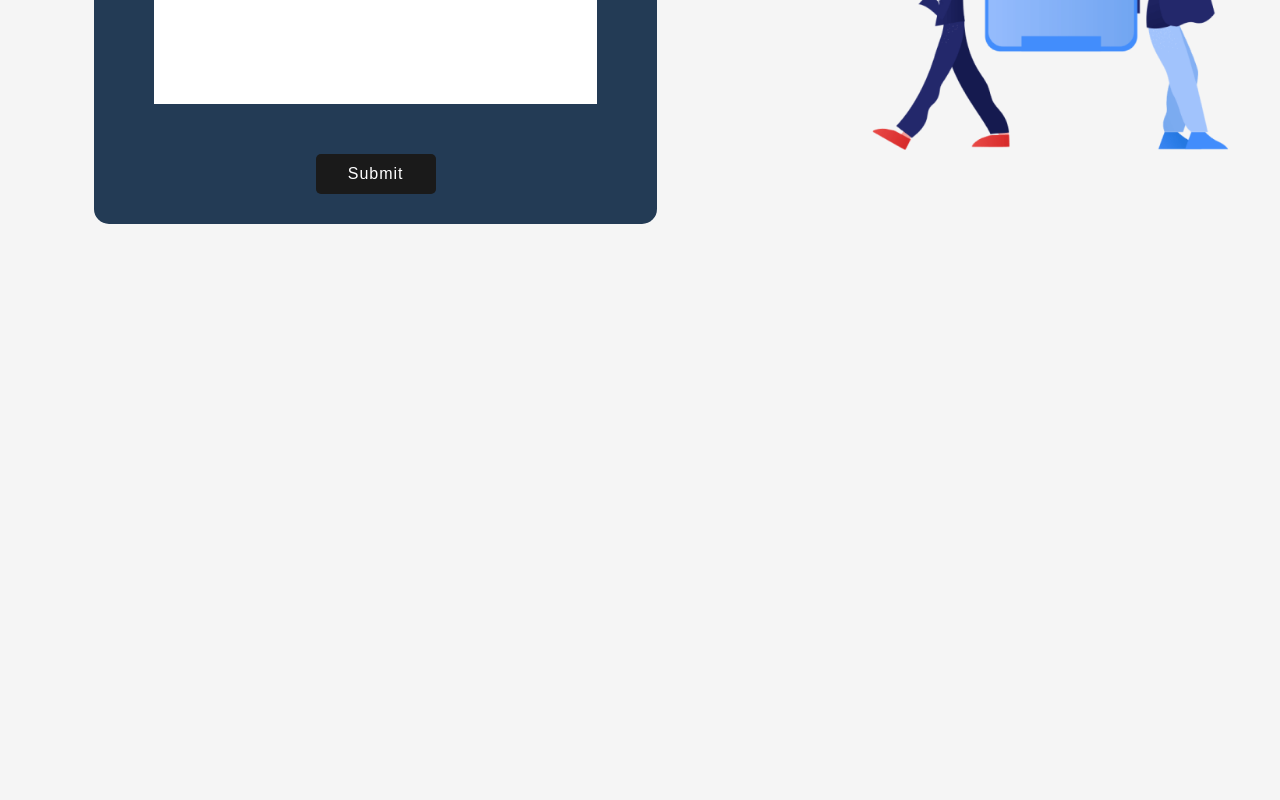
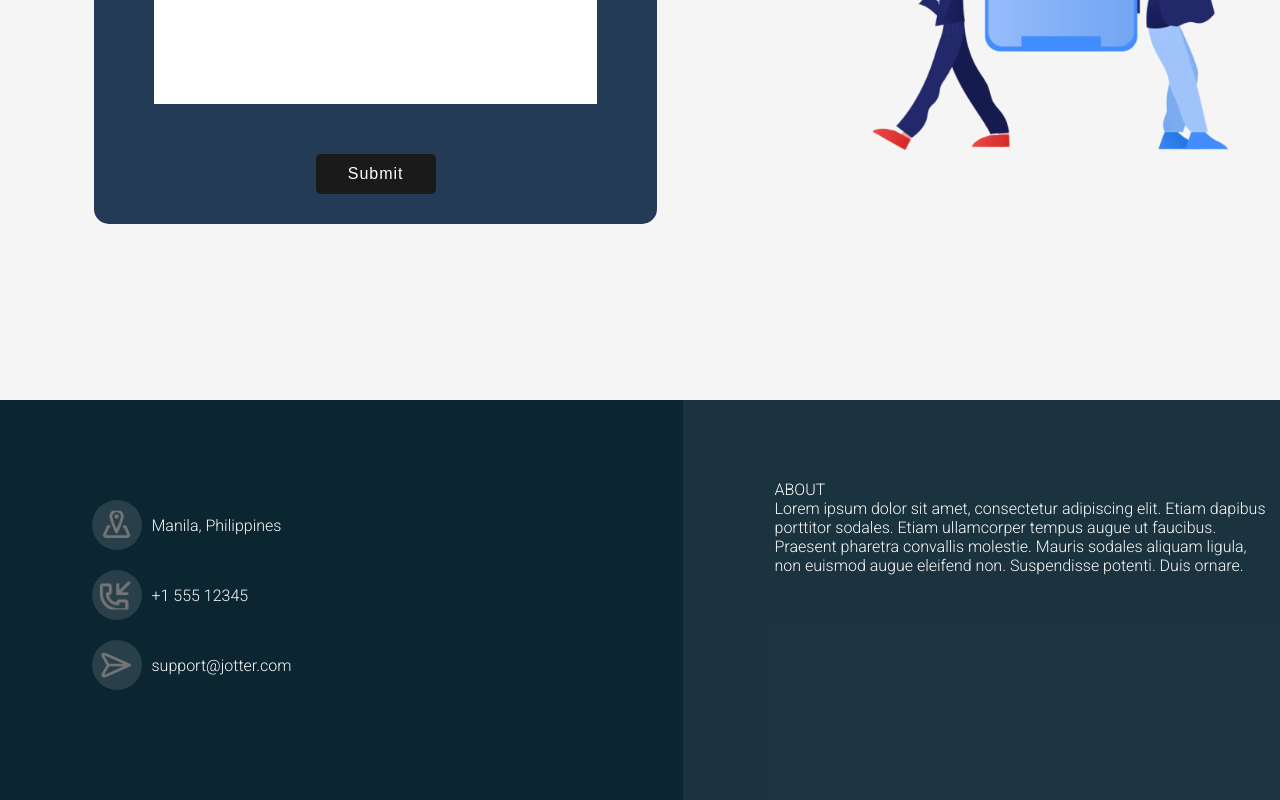
Before and after one commit to yssae/jotter, an Angular app: page / in a window 1280 px wide. Shown: the part 1667-2467 px from the top of the page. Before the commit the page ends 2067 px from the top, so only its background shows below. Built offline with nearby package versions, Linux system fonts and the light colour scheme; a web font is replaced by a local one.

Commit message:
JTR-15 footer

```diff
--- a/src/app/app.module.ts
+++ b/src/app/app.module.ts
@@ -13,6 +13,7 @@ import { NavbarComponent } from './home/navbar/navbar.component';
 import { GetStartedComponent } from './home/get-started/get-started.component';
 import { FeatureComponent } from './home/feature/feature.component';
 import { ContactUsComponent } from './home/contact-us/contact-us.component';
+import { FooterComponent } from './home/footer/footer.component';
 
 
 @NgModule({
@@ -22,7 +23,8 @@ import { ContactUsComponent } from './home/contact-us/contact-us.component';
     NavbarComponent,
     GetStartedComponent,
     FeatureComponent,
-    ContactUsComponent
+    ContactUsComponent,
+    FooterComponent
   ],
   imports: [
     BrowserModule,
--- /dev/null
+++ b/src/app/home/footer/footer.component.html
@@ -0,0 +1,28 @@
+<footer>
+  <div class="contacts">
+    <ul class="container" id="contacts">
+      <li>
+        <div><img src="assets/images/location.png" alt=""></div>
+        <a href="https://goo.gl/maps/UXK4C4tft4DxwqkC9">Manila, Philippines</a>
+      </li>
+
+      <li>
+        <div><img src="assets/images/phone.png" alt=""></div>
+        <a href="tel:+155512345">+1 555 12345</a>
+      </li>
+
+      <li>
+        <div><img src="assets/images/paperplane.png" alt=""></div>
+        <a href="mailto: support@jotter.com">support@jotter.com</a>
+      </li>
+    </ul>
+  </div>
+
+  <div class="about">
+    <div class="container">
+      <p>ABOUT</p>
+      <p>Lorem ipsum dolor sit amet, consectetur adipiscing elit. Etiam dapibus porttitor sodales. Etiam ullamcorper tempus augue ut faucibus. Praesent pharetra convallis molestie. Mauris sodales aliquam ligula, non euismod augue eleifend non. Suspendisse potenti. Duis ornare.
+      </p>
+    </div>
+  </div>
+</footer>
--- /dev/null
+++ b/src/app/home/footer/footer.component.scss
@@ -0,0 +1,63 @@
+footer {
+  height: 400px;
+  display: flex;
+}
+
+.contacts, .about {
+  width: 50%;
+  padding: 80px;
+  color: #fafafa;
+  background: rgba(11, 37, 49, 0.93);
+}
+
+.contacts {
+  background-color: #0B2531;
+}
+
+.container {
+  margin: auto;
+  max-width: 500px;
+}
+
+ul {
+  list-style: none;
+
+  li {
+    margin: 20px auto;
+    align-items: center;
+    display: flex;
+
+    a {
+      color: #fafafa;
+      text-decoration: none;
+      margin-left: 10px;
+    }
+
+    div {
+      width: 50px;
+      height: 50px;
+      display: flex;
+      align-items: center;
+      justify-content: center;
+      border-radius: 50%;
+      background: rgba(196, 196, 196, 0.16);
+
+      img {
+        height: 30px;
+        border-radius: 0;
+        padding: 0;
+        background: none;
+      }
+    }
+  }
+}
+
+@media screen and (min-width:1440px) {
+  .container {
+    margin-left: 0px;
+  }
+
+  #contacts {
+    margin: 0 0 0 auto;
+  }
+}
--- /dev/null
+++ b/src/app/home/footer/footer.component.ts
@@ -0,0 +1,15 @@
+import { Component, OnInit } from '@angular/core';
+
+@Component({
+  selector: 'jtr-footer',
+  templateUrl: './footer.component.html',
+  styleUrls: ['./footer.component.scss']
+})
+export class FooterComponent implements OnInit {
+
+  constructor() { }
+
+  ngOnInit(): void {
+  }
+
+}
--- a/src/app/home/home.component.html
+++ b/src/app/home/home.component.html
@@ -1,8 +1,7 @@
-<div class="container">
 <section id="home">
   <nav class="navbar" #stickyMenu [class.sticky] = "sticky"><navbar></navbar></nav>
   <get-started class="main-section"></get-started>
 </section>
 <section id="features"><feature></feature></section>
 <section id="contact-us"><contact-us></contact-us></section>
-</div>
+<jtr-footer></jtr-footer>
```
Lines whose indentation alone changed are shown as unchanged.
